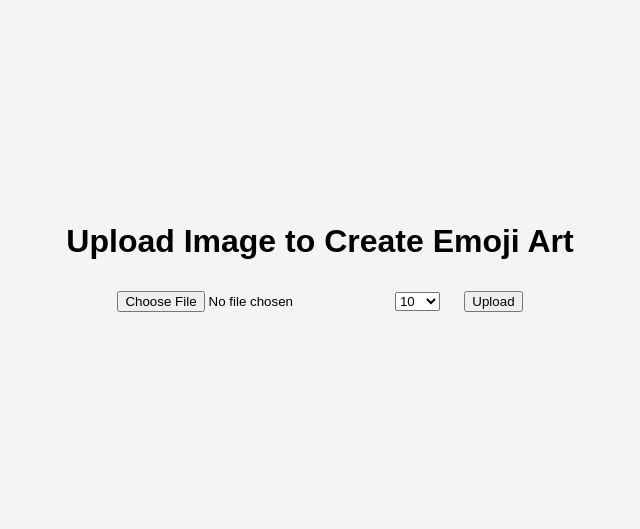
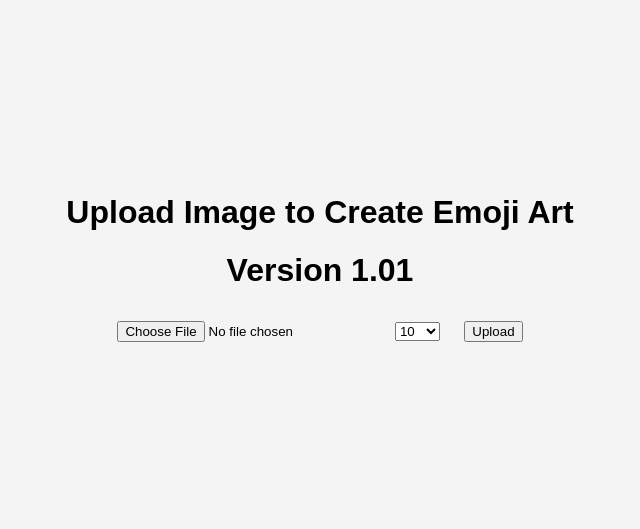
Before and after one commit to shaik/emoji, a Flask app: page / in a window 1280 px wide. Shown: the part 146-675 px from the top of the page, without its empty margins (320-960 px from the left). Run offline with Flask 3, Linux system fonts and the light colour scheme; some libraries are stand-ins or nearby versions.

Commit message:
Update emojiArt.html added version string

```diff
--- a/templates/emojiArt.html
+++ b/templates/emojiArt.html
@@ -10,6 +10,7 @@
 <body>
     <div class="container">
         <h1>Upload Image to Create Emoji Art</h1>
+        <h1>Version 1.01</h1>
         <form method="post" enctype="multipart/form-data" action="{{ url_for('upload_file') }}">
             {{ form.hidden_tag() }}
             {{ form.file }}
```
